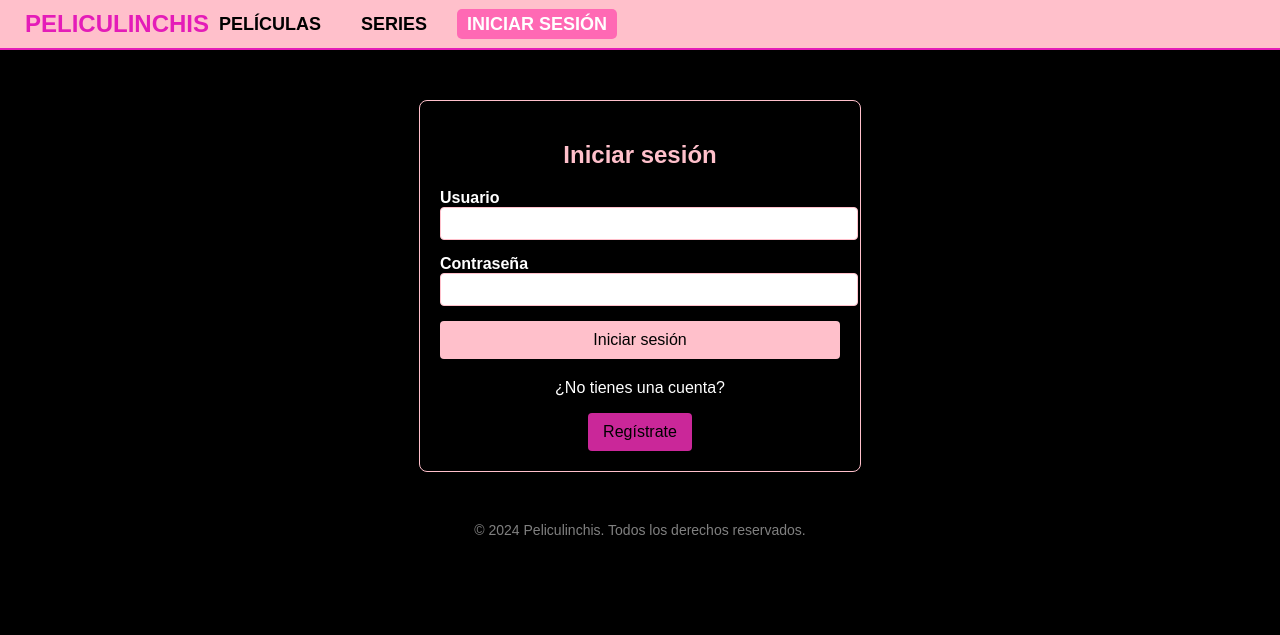
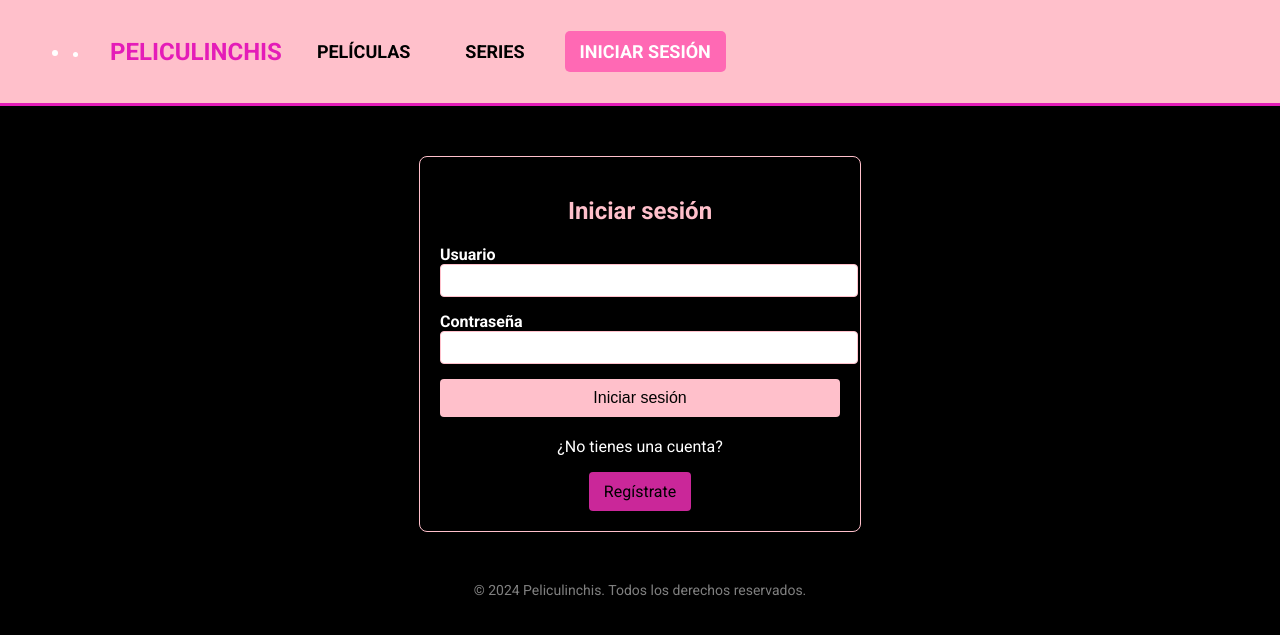
Before and after one commit to luciacantos/peliculotes, a Django app: page /login/ in a window 1280 px wide. Shown: the top 635 px of the page. Run offline with Django 5.2, Linux system fonts and the light colour scheme.

Commit message:
quitar resumen en 'vistas' y arreglos cabecera

```diff
--- a/netflixuax/movies/static/style.css
+++ b/netflixuax/movies/static/style.css
@@ -2,7 +2,7 @@
 body {
     background-color: black; /* Fondo negro */
     color: white; /* Texto predeterminado en blanco */
-    font-family: Arial, sans-serif;
+    font-family: 'Roboto', sans-serif; /* Cambiada a Roboto */
     margin: 0;
     padding: 0;
 }
@@ -10,31 +10,29 @@ body {
 /* Cabecera */
 header {
     background-color: pink; /* Fondo rosa */
-    padding: 10px 20px;
-    border-bottom: 2px solid #e41cb8; /* Línea inferior */
+    padding: 15px 30px; /* Aumentar espacio alrededor */
+    border-bottom: 3px solid #e41cb8; /* Línea inferior más marcada */
     display: flex;
     align-items: center;
     justify-content: space-between;
+    font-family: 'Roboto', sans-serif; /* Fuente moderna */
 }
 
-/* Contenedor de la cabecera */
+/* Contenedor de navegación */
 .nav-container {
     display: flex;
     align-items: center;
     width: 100%;
-    list-style: none;
-    margin: 0;
-    padding: 0;
+    justify-content: space-between; /* Distribuye espacio entre los elementos */
 }
 
-/* Usuario a la izquierda */
+/* Usuario alineado a la izquierda */
 .user {
     font-size: 18px;
-    font-family: 'Arial', sans-serif;
     color: white; /* Nombre de usuario en blanco */
     text-transform: uppercase;
     font-weight: bold;
-    margin-right: auto;
+    margin-right: 20px; /* Espacio entre usuario y logo */
 }
 
 /* Logo centrado */
@@ -59,59 +57,38 @@ header {
 /* Enlaces alineados a la derecha */
 .nav-links {
     display: flex;
-    gap: 20px;
+    gap: 25px; /* Espaciado entre enlaces */
 }
 
-.nav-links li {
-    list-style: none;
-}
-
-.nav-links a {
+.nav-links a, .nav-links form button {
     text-decoration: none;
     color: black;
     font-size: 18px;
-    font-family: 'Arial', sans-serif;
     text-transform: uppercase;
     font-weight: bold;
-    padding: 5px 10px;
+    padding: 10px 15px; /* Aumentar área de clic */
+    border-radius: 5px; /* Esquinas redondeadas */
     transition: all 0.3s ease;
 }
 
 /* Página activa */
-.nav-links a.active,
-.nav-links form button.active {
+.nav-links a.active, .nav-links form button.active {
     background-color: #ff69b4; /* Fondo rosa claro */
     color: white; /* Texto blanco */
-    border-radius: 5px;
 }
 
 /* Hover en los enlaces */
-.nav-links a:hover {
+.nav-links a:hover, .nav-links form button:hover {
     background-color: #ff69b4; /* Fondo al pasar el cursor */
     color: white; /* Texto blanco */
-    border-radius: 5px;
 }
 
 /* Botón de cerrar sesión */
 .nav-links form button {
     background: none;
     border: none;
-    color: black;
-    font-size: 18px;
-    font-family: 'Arial', sans-serif;
-    text-transform: uppercase;
-    font-weight: bold;
     cursor: pointer;
-    padding: 5px 10px;
-    transition: all 0.3s ease;
 }
-
-.nav-links form button:hover {
-    background-color: #ff69b4;
-    color: white; /* Texto en blanco al pasar el cursor */
-    border-radius: 5px;
-}
-
 
 
 /* Grid de películas y series */
@@ -219,7 +196,6 @@ h1, h2, h3, h4, h5, h6, p, a, span {
     color: white; /* Asegura que todo el texto sea visible */
 }
 
-
 /* Estilo del contenedor del carrusel */
 .slideshow-container {
     position: relative;
@@ -238,13 +214,12 @@ h1, h2, h3, h4, h5, h6, p, a, span {
 .slide .text {
     color: pink;
     font-size: 20px;
-    font-family: 'Arial', sans-serif;
+    font-family: 'Roboto', sans-serif;
     position: absolute;
     bottom: 8px;
     left: 16px;
     text-shadow: 2px 2px 4px black;
 }
-
 
 /* Contenedor para el contenido visto */
 .viewed-grid {
--- a/netflixuax/movies/templates/movies/base.html
+++ b/netflixuax/movies/templates/movies/base.html
@@ -6,6 +6,7 @@
     <title>{% block title %}Peliculinchis{% endblock %}</title>
     {% load static %}
     <link rel="stylesheet" href="{% static 'style.css' %}">
+    <link href="https://fonts.googleapis.com/css2?family=Roboto:wght@400;700&display=swap" rel="stylesheet"> <!-- Fuente atractiva -->
 </head>
 <body>
     <header>
@@ -15,8 +16,6 @@
                 <li class="user">
                     {% if user.is_authenticated %}
                         <span>{{ user.username }}</span>
-                    {% else %}
-                        &nbsp;
                     {% endif %}
                 </li>
 
@@ -26,30 +25,30 @@
                 </li>
 
                 <!-- Enlaces alineados a la derecha -->
-                <div class="nav-links">
-                    <li><a href="{% url 'movies' %}" class="{% if request.resolver_match.url_name == 'movies' %}active{% endif %}">Películas</a></li>
-                    <li><a href="{% url 'series' %}" class="{% if request.resolver_match.url_name == 'series' %}active{% endif %}">Series</a></li>
+                <li class="nav-links">
+                    <a href="{% url 'movies' %}" class="{% if request.resolver_match.url_name == 'movies' %}active{% endif %}">Películas</a>
+                    <a href="{% url 'series' %}" class="{% if request.resolver_match.url_name == 'series' %}active{% endif %}">Series</a>
                     {% if user.is_authenticated %}
-                        <li><a href="{% url 'my_list' %}" class="{% if request.resolver_match.url_name == 'my_list' %}active{% endif %}">Mi Lista</a></li>
-                        <li><a href="{% url 'viewed_list' %}" class="{% if request.resolver_match.url_name == 'viewed_list' %}active{% endif %}">Vistas</a></li>
-                        <li>
-                            <form method="post" action="{% url 'logout' %}">
-                                {% csrf_token %}
-                                <button type="submit" class="{% if request.resolver_match.url_name == 'logout' %}active{% endif %}">Cerrar sesión</button>
-                            </form>
-                        </li>
+                        <a href="{% url 'my_list' %}" class="{% if request.resolver_match.url_name == 'my_list' %}active{% endif %}">Mi Lista</a>
+                        <a href="{% url 'viewed_list' %}" class="{% if request.resolver_match.url_name == 'viewed_list' %}active{% endif %}">Vistas</a>
+                        <form method="post" action="{% url 'logout' %}" style="display: inline;">
+                            {% csrf_token %}
+                            <button type="submit" class="{% if request.resolver_match.url_name == 'logout' %}active{% endif %}">Cerrar sesión</button>
+                        </form>
                     {% else %}
-                        <li><a href="{% url 'login' %}" class="{% if request.resolver_match.url_name == 'login' %}active{% endif %}">Iniciar sesión</a></li>
+                        <a href="{% url 'login' %}" class="{% if request.resolver_match.url_name == 'login' %}active{% endif %}">Iniciar sesión</a>
                     {% endif %}
-                </div>
+                </li>
             </ul>
         </nav>
     </header>
+
 
     <main>
         {% block content %}
         {% endblock %}
     </main>
+
     <footer>
         <p style="text-align: center; color: gray; font-size: 14px; margin-top: 20px;">
             &copy; 2024 Peliculinchis. Todos los derechos reservados.
--- a/netflixuax/movies/templates/movies/viewed_list.html
+++ b/netflixuax/movies/templates/movies/viewed_list.html
@@ -12,7 +12,6 @@
     <div class="viewed-item">
         <h3>{{ movie.movie.title }}</h3>
         <img src="https://image.tmdb.org/t/p/w500{{ movie.movie.poster_path }}" alt="{{ movie.movie.title }}">
-        <p>{{ movie.movie.overview }}</p>
         {% if movie.liked == True %}
             <p style="color: green;">Está guapa!.</p>
         {% elif movie.liked == False %}
@@ -36,7 +35,6 @@
     <div class="viewed-item">
         <h3>{{ series.series.title }}</h3>
         <img src="https://image.tmdb.org/t/p/w500{{ series.series.poster_path }}" alt="{{ series.series.title }}">
-        <p>{{ series.series.overview }}</p>
         {% if series.liked == True %}
             <p style="color: green;">Está guapa!.</p>
         {% elif series.liked == False %}
```
Also changed, not shown: netflixuax/db.sqlite3.
